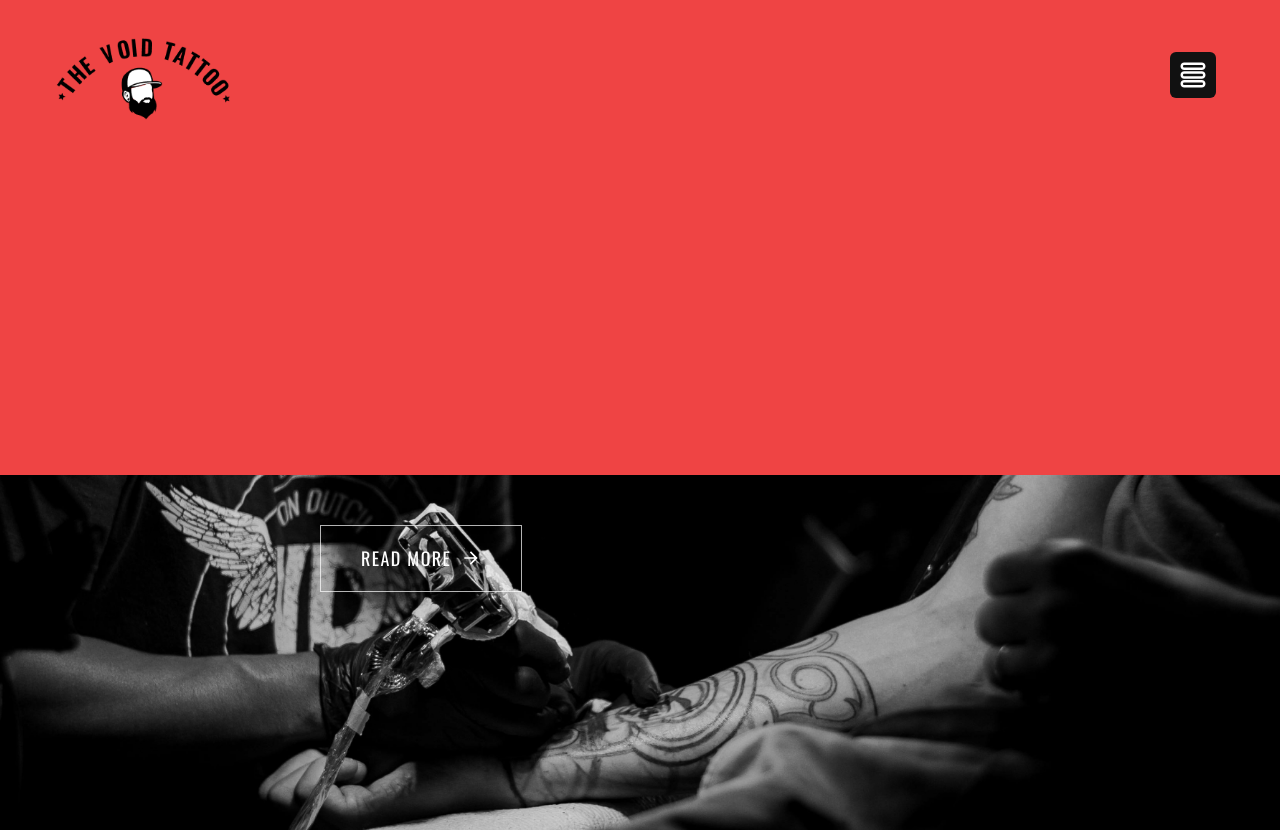
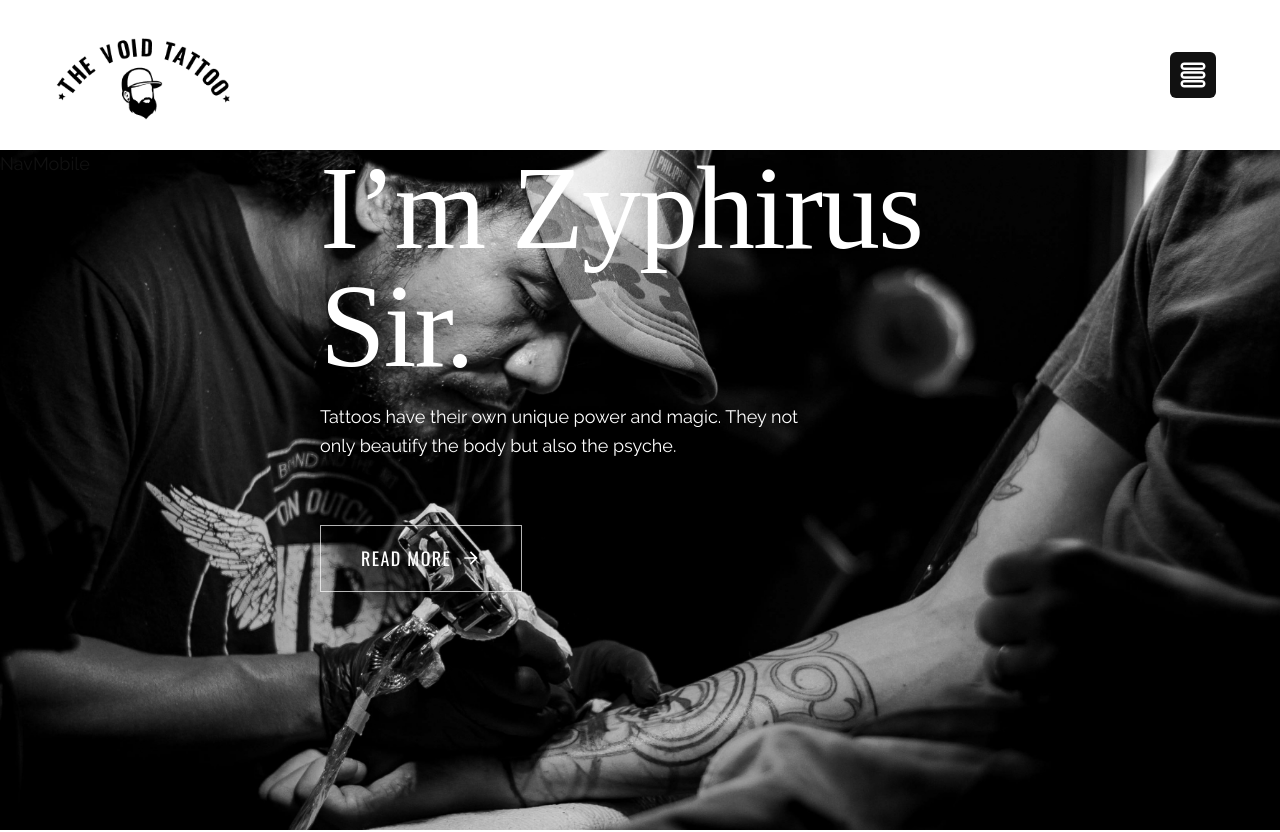
Before and after one commit to Barbatossifiruz/Tattoo-webProject, a React (Create React App) app: page / in a window 1280 px wide. Shown: the top 832 px of the page. Built offline with nearby package versions, Linux system fonts and the light colour scheme; the HTML template or start-up script is replaced by a standard one; a web font is replaced by a local one.

Commit message:
Add new classes and styles on header

```diff
--- a/src/components/Header.js
+++ b/src/components/Header.js
@@ -30,7 +30,7 @@ const Header = () => {
         <header
             className={`${
                 isActive ? "h-[100px] lg:h-[110px] shadow-lg" : "  h-[120px] lg:h-[150px]"
-            } fixed left-0 right-0 z-10 max-w-[1920px] w-full mx-auto transition-all duration-300`}
+            } fixed left-0 bg-white right-0 z-10 max-w-[1920px] w-full mx-auto transition-all duration-300`}
         >
             <div className="flex justify-between items-center h-full pl-[50px] pr-[60px]">
                 {/* Logo */}
@@ -42,12 +42,23 @@ const Header = () => {
                     <Nav />
                 </div>
                 {/* Nav menu btn- showing by defoult - hidden on desktop mode */}
-                <div className="xl:hidden absolute right-[5%] bg-dark text-white p-2 rounded-md cursor-pointer">
+                <div
+                    onClick={() => setNavMobile(!navMobile)}
+                    className="xl:hidden absolute right-[5%] bg-dark text-white p-2 rounded-md cursor-pointer"
+                >
                     <TiThMenuOutline className="text-3xl" />
                 </div>
                 {/* Nav mobile - showing by default - hidden on desktop*/}
-                <div className="fixed bg-red-500 w-full h-full left-0 -z-10 transition-all duration-300">
+                <div
+                    className={`${navMobile ? "max-h-full" : "max-h-0"}
+                                ${isActive ? "top-[100px] lg:top-[110px]" : "top-[120px] lg:top-[150px]"}
+                    fixed bg-white w-full h-full left-0 -z-10 transition-all duration-300`}
+                >
                     <NavMobile />
+                </div>
+                {/* Social icons - initially hidden - show on desktop */}
+                <div className="hidden xl:flex">
+                    <Socials />
                 </div>
             </div>
         </header>
```
